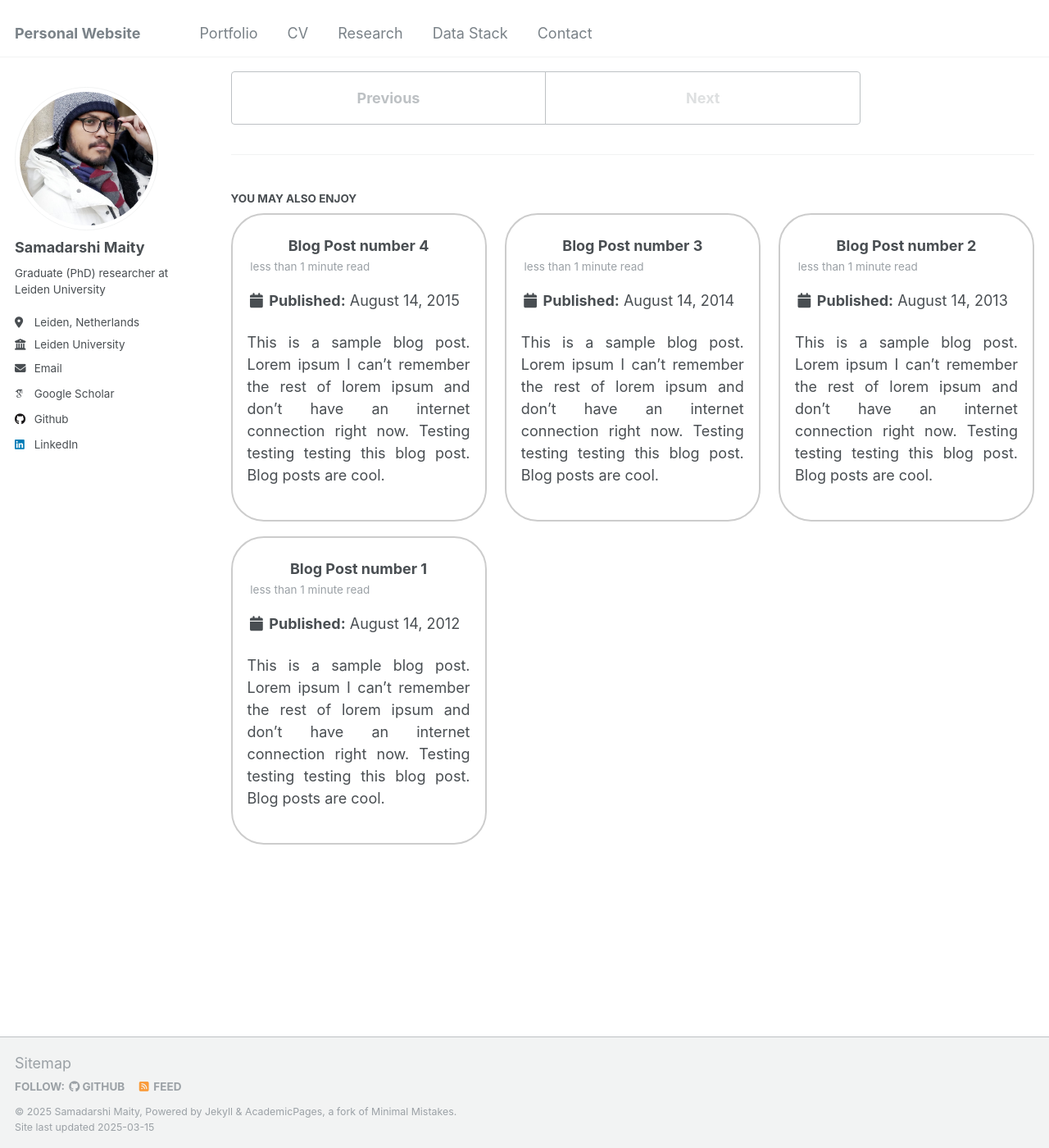
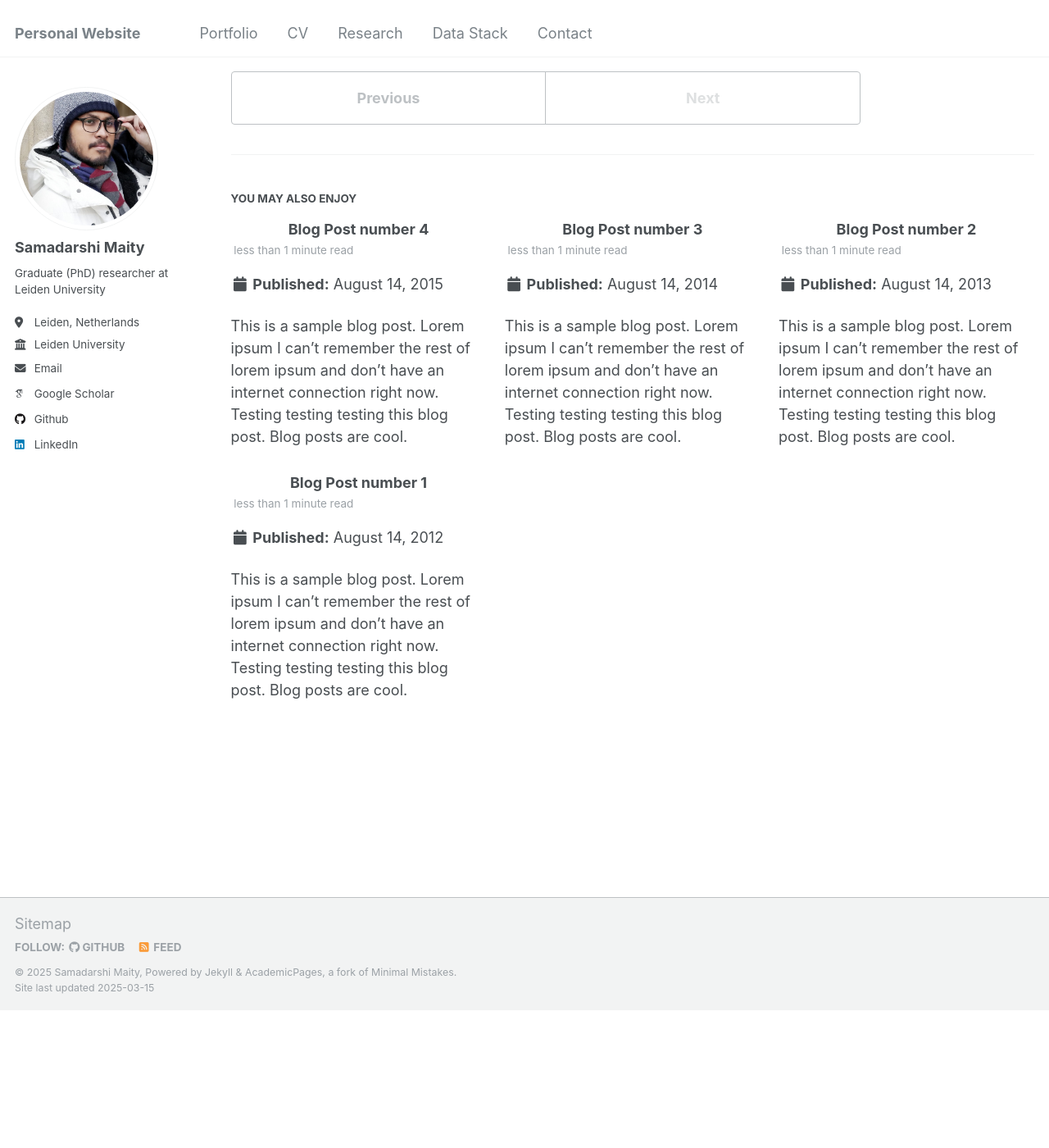
Before and after one commit to Samadarshi-Maity/Samadarshi-Maity.github.io, a Jekyll site: the page built from _posts/2199-01-01-future-post.md, in a window 1280 px wide and 1400 px high, scrolled down 506 px. Shown: the whole window at 82% size. Built offline with Jekyll 4.4.1, drawn with Linux system fonts in a browser that asks for light colours; some web fonts are replaced; after the commit the page ends 1738 px from its top, so only the background shows below that.

Commit message:
Update _archive.scss

```diff
--- a/_sass/_archive.scss
+++ b/_sass/_archive.scss
@@ -115,16 +115,6 @@
 
 .grid__item {
   align-items: center; /* Center elements inside each grid item */
-  text-align: justify;
-  margin-bottom: 1em;
-
-  gap: 1em; /* Space between grid items */
-  border: 2px solid #ccc; /* Adjust border thickness and color */
-  border-radius: 40px; /* Adjust the roundness of the corners */
-  padding: 1em; /* Add some padding inside the border */
-  /*height: 380px; Fixed height */
-  /*position: relative;  Needed for transition */
-  /*z-index:2;*/
 
   .page__meta {
     margin: 0 0 4px;
```
